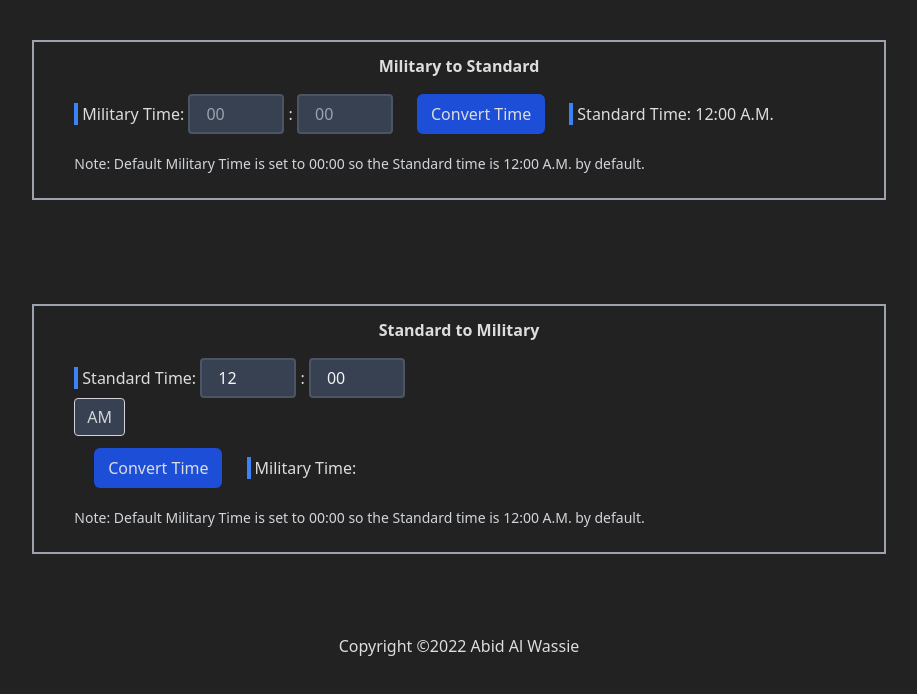
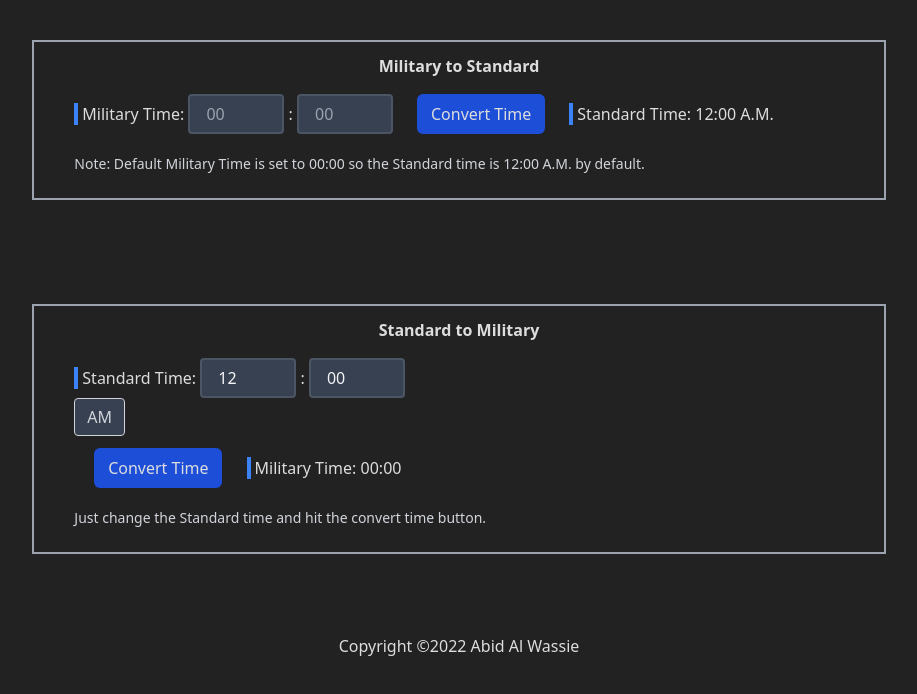
Before and after one commit to AbidAlWassie/quicktools-js, a website: page timeConverter/index.html in a window 1280 px wide. Shown: the whole page, without its empty margins (181-1098 px from the left). Drawn offline with Linux system fonts and the light colour scheme.

```diff
--- a/timeConverter/index.html
+++ b/timeConverter/index.html
@@ -70,7 +70,7 @@
 
         <label class="border-l-4 border-blue-500 pl-1 inline">Military Time: </label><p id="csvalue" class="inline"></p>
 
-        <p class="mt-5 text-gray-300 text-sm">Note: Default Military Time is set to 00:00 so the Standard time is 12:00 A.M. by default.</p>
+        <p class="mt-5 text-gray-300 text-sm">Just change the Standard time and hit the convert time button.</p>
       </div>
 
     </div>
@@ -83,5 +83,6 @@
 <script src="js/main.js"></script>
 <script>
   m2s();
+  s2m();
 </script>
 </html>
--- a/timeConverter/js/main.js
+++ b/timeConverter/js/main.js
@@ -53,7 +53,7 @@
 
   // const time12h = "01:02 PM";
   const time12h = h2 + ':' + m2 + ' ' + e.value;
-  console.log(time12h);
+  console.log('Standard Time: ' + time12h);
   // console.log(e.value);
 
 
@@ -78,7 +78,7 @@
 // show standard time
 standardPlaceholder.innerText = convertTime12to24(time12h);
 
-// console.log(convertTime12to24(time12h));
+console.log('Military Time: ' + convertTime12to24(time12h));
 
 }
 // s2m();
```
Also changed, not shown: README.md.
